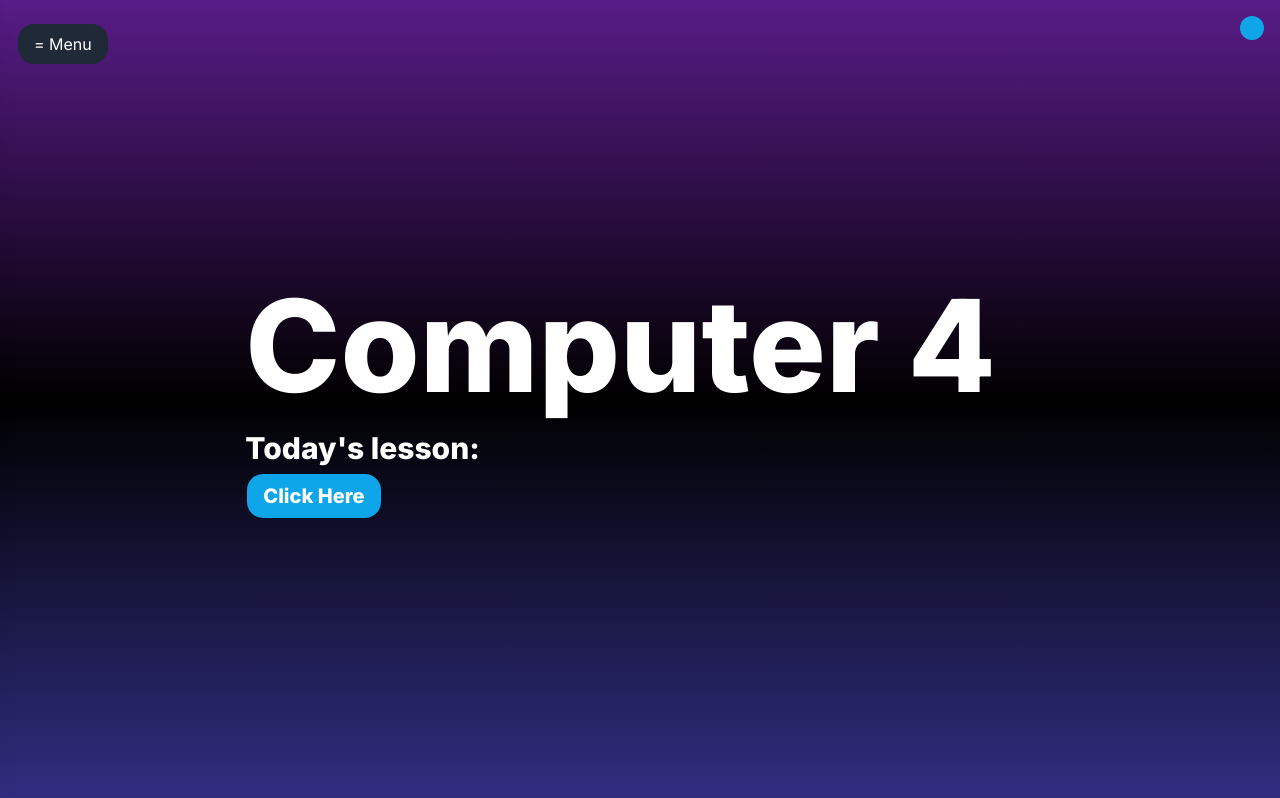
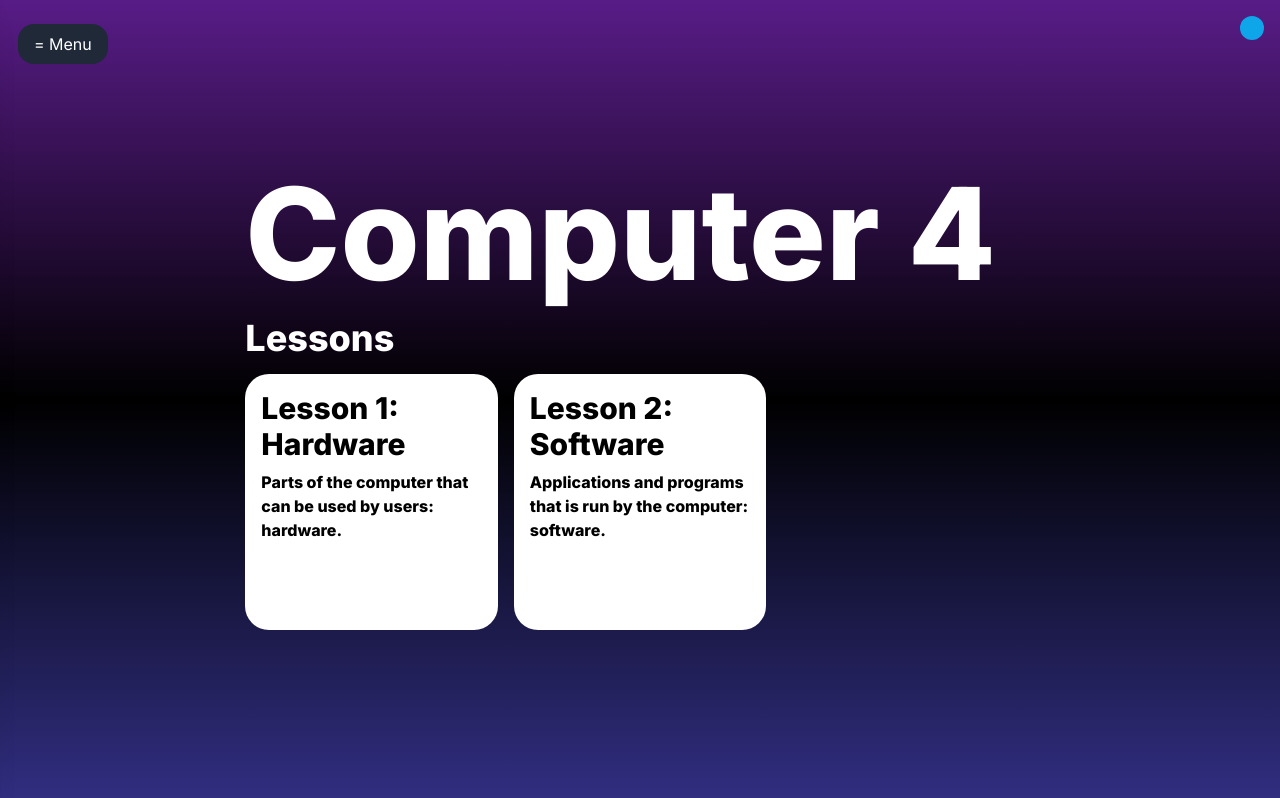
Before and after one commit to elixrdgtl/elixrdev-school, a Next.js app: page / in a window 1280 px wide. Built offline with nearby package versions, Linux system fonts and the light colour scheme.

Commit message:
for school temp

```diff
--- a/src/app/page.tsx
+++ b/src/app/page.tsx
@@ -2,6 +2,7 @@
 
 import ExButton, { ButtonType } from '@/components/basic-ui/button';
 import ExDialog from '@/components/basic-ui/dialog'
+import Card from '@/components/card/card';
 import Link from 'next/link';
 import { useState } from 'react';
 
@@ -12,12 +13,27 @@ export default function Home() {
       <div className='w-2/3 flex flex-col font-extrabold'>
         <h1 className='text-9xl break-all'>Computer 4</h1>
         <div className='mt-5'>
-          <h3 className='text-3xl'>Today's lesson:</h3>
+          <h2 className='text-4xl'>Lessons</h2>
+          <div id="cards" className='pt-4 grid grid-cols-3 gap-4'>
+            {
+              [
+                { title: "Lesson 1: Hardware", link: "https://www.canva.com/design/DAFBMgp_Y2I/saIAuTz6FuMn_EoWvye2xg/view", children: <>Parts of the computer that can be used by users: hardware.</> },
+                { title: "Lesson 2: Software", link: "https://www.canva.com/design/DAFCt9KGmyU/2h8W1HDEvTxwHXUaFO3eQg/view", children: <>Applications and programs that is run by the computer: software.</> },
+              ].map((val, key) => {
+                return (
+                  <Card title={val.title} key={key}>
+                    {val.children}
+                  </Card>
+                )
+              })
+            }
+          </div>
+          {/* <h3 className='text-3xl'>Today's lesson:</h3>
           <Link href="https://bit.ly/elixrdev" className='w-fit'>
             <ExButton buttontype={ButtonType.OK} extraclassname='text-xl h-fit'>
               Click Here
             </ExButton>
-          </Link>
+          </Link> */}
         </div>
       </div>
 
--- /dev/null
+++ b/src/components/card/card.tsx
@@ -0,0 +1,23 @@
+import Link from "next/link"
+import React from "react"
+
+export interface ICard {
+    children?: React.ReactNode,
+    title?: string,
+    link?: string
+}
+
+export default function Card({ children, title, link }: ICard) {
+    return (
+        <Link href={link?link:"/"}>
+            <div className="transition p-4 rounded-3xl bg-white text-black hover:scale-125 h-64 hover:drop-shadow-2xl hover:z-1000">
+                <div className="font-extrabold text-3xl">
+                    {title}
+                </div>
+                <div className="mt-2">
+                    {children}
+                </div>
+            </div>
+        </Link>
+    )
+}
```
